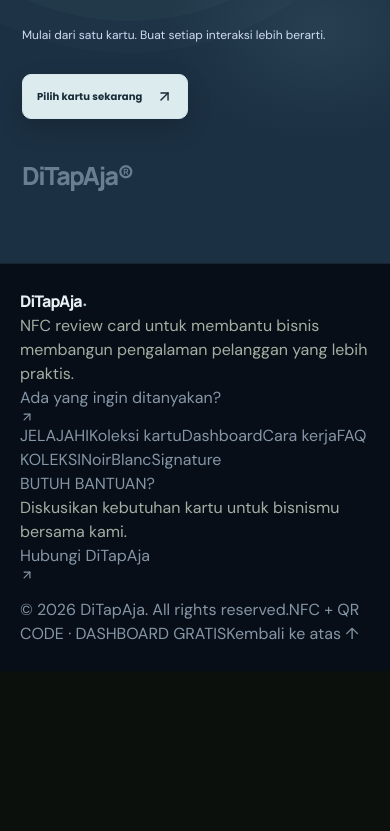
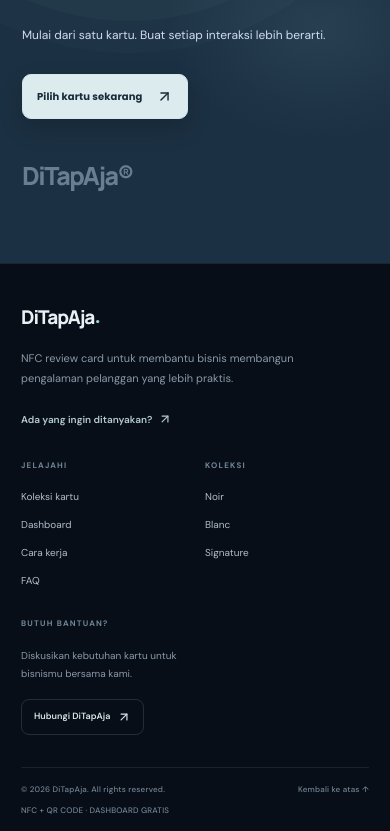
Before and after one commit to chanvianz-ui/ditapaja, a Next.js app: page / in a window 390 px wide. Shown: the part 5947-6778 px from the top of the page. Before the commit the page ends 6618 px from the top, so only its background shows below. Built offline with nearby package versions, Linux system fonts and the light colour scheme.

Commit message:
Style expanded footer with responsive navigation columns

```diff
--- a/app/home-v4.css
+++ b/app/home-v4.css
@@ -1291,3 +1291,64 @@
  .dt-home-v4 .dt-v2-footer>a:last-child{grid-column:1!important;grid-row:2!important;justify-self:start!important}
  .dt-home-v4 .dt-v2-footer>span{grid-row:3!important}
 }
+
+
+/* Expanded footer: useful navigation and contact, restrained dark treatment */
+.dt-home-v4 .dt-v2-footer-expanded{
+ display:block!important;min-height:0!important;padding:0 max(36px,calc((100% - 1240px)/2))!important;
+ background:#080e17!important;border-top:1px solid rgba(165,187,208,.13)!important
+}
+.dt-home-v4 .dt-footer-main{
+ display:grid!important;grid-template-columns:1.55fr .8fr .8fr 1.15fr!important;
+ gap:48px!important;padding:57px 0 48px!important
+}
+.dt-home-v4 .dt-footer-about{max-width:300px!important}
+.dt-home-v4 .dt-footer-about .dt-v2-footer-brand{justify-self:start!important;font-size:19px!important}
+.dt-home-v4 .dt-footer-about>p{
+ margin:17px 0 17px!important;max-width:270px!important;color:#8999a9!important;
+ font-size:11px!important;line-height:1.85!important;font-weight:400!important
+}
+.dt-home-v4 .dt-footer-contact{
+ display:inline-flex!important;align-items:center!important;gap:6px!important;color:#b4cbd0!important;
+ font-size:10px!important;font-weight:600!important
+}
+.dt-home-v4 .dt-footer-column{display:flex!important;flex-direction:column!important;align-items:flex-start!important;gap:13px!important}
+.dt-home-v4 .dt-footer-label{
+ margin-bottom:5px!important;color:#71869a!important;font-size:8px!important;font-weight:700!important;
+ letter-spacing:.15em!important
+}
+.dt-home-v4 .dt-footer-column>a{
+ color:#b1bdc9!important;font-size:10px!important;font-weight:400!important;transition:color .18s ease!important
+}
+.dt-home-v4 .dt-footer-column>a:hover,.dt-home-v4 .dt-footer-contact:hover{color:#f1f6f7!important}
+.dt-home-v4 .dt-footer-help>p{
+ margin:0!important;max-width:220px!important;color:#8999a9!important;font-size:10px!important;line-height:1.8!important
+}
+.dt-home-v4 .dt-footer-help>a{
+ display:inline-flex!important;align-items:center!important;gap:7px!important;margin-top:3px!important;
+ padding:10px 12px!important;border:1px solid rgba(174,198,216,.17)!important;border-radius:8px!important;
+ color:#d7e5e8!important;font-size:9px!important;font-weight:600!important
+}
+.dt-home-v4 .dt-footer-help>a:hover{background:#142333!important;border-color:#526b7c!important}
+.dt-home-v4 .dt-footer-bottom{
+ display:flex!important;align-items:center!important;justify-content:space-between!important;gap:16px!important;
+ min-height:58px!important;border-top:1px solid rgba(165,187,208,.11)!important
+}
+.dt-home-v4 .dt-footer-bottom>span,.dt-home-v4 .dt-footer-bottom>a{
+ color:#718294!important;font-size:8px!important;font-weight:500!important;letter-spacing:.025em!important
+}
+.dt-home-v4 .dt-footer-bottom>a:hover{color:#dcebed!important}
+@media(max-width:900px){
+ .dt-home-v4 .dt-footer-main{grid-template-columns:1.3fr 1fr 1fr!important;gap:30px!important}
+ .dt-home-v4 .dt-footer-help{grid-column:2/-1!important}
+}
+@media(max-width:600px){
+ .dt-home-v4 .dt-v2-footer-expanded{padding:0 21px!important}
+ .dt-home-v4 .dt-footer-main{grid-template-columns:1fr 1fr!important;gap:29px 20px!important;padding:39px 0 32px!important}
+ .dt-home-v4 .dt-footer-about{grid-column:1/-1!important;max-width:100%!important}
+ .dt-home-v4 .dt-footer-about>p{max-width:310px!important}
+ .dt-home-v4 .dt-footer-help{grid-column:auto!important}
+ .dt-home-v4 .dt-footer-bottom{display:grid!important;grid-template-columns:1fr auto!important;gap:9px!important;padding:15px 0!important}
+ .dt-home-v4 .dt-footer-bottom>span:nth-child(2){grid-column:1/-1!important;grid-row:2!important}
+ .dt-home-v4 .dt-footer-bottom>a{grid-column:2!important;grid-row:1!important}
+}
```
